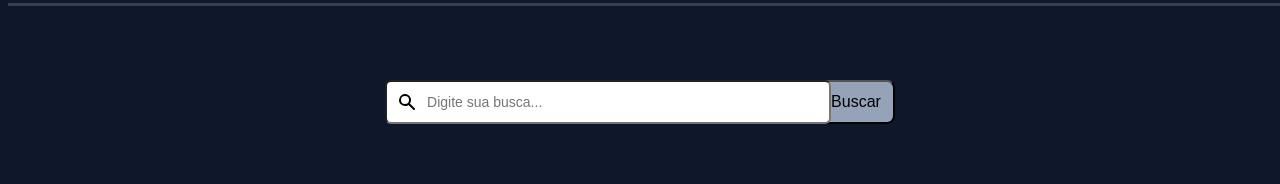
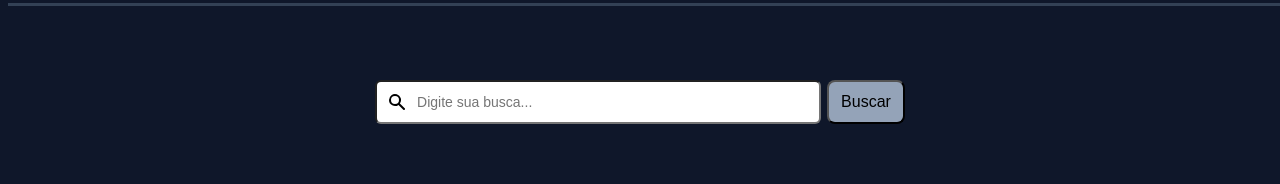
Before and after one commit to paulovictorralmeida/projeto-labtime, a React (Create React App) app: page / in a window 1280 px wide. Shown: the part 125-309 px from the top of the page. Built offline with nearby package versions, Linux system fonts and the light colour scheme; no server answers.

Commit message:
Update index.css

```diff
--- a/src/index.css
+++ b/src/index.css
@@ -20,6 +20,7 @@ body {
   display: flex;
   justify-content: center;
   background-color: #0F172A;
+  grid-gap: 20px;
   margin-top: 4rem;
   margin-bottom: 4rem;
   padding: 10px;
```
